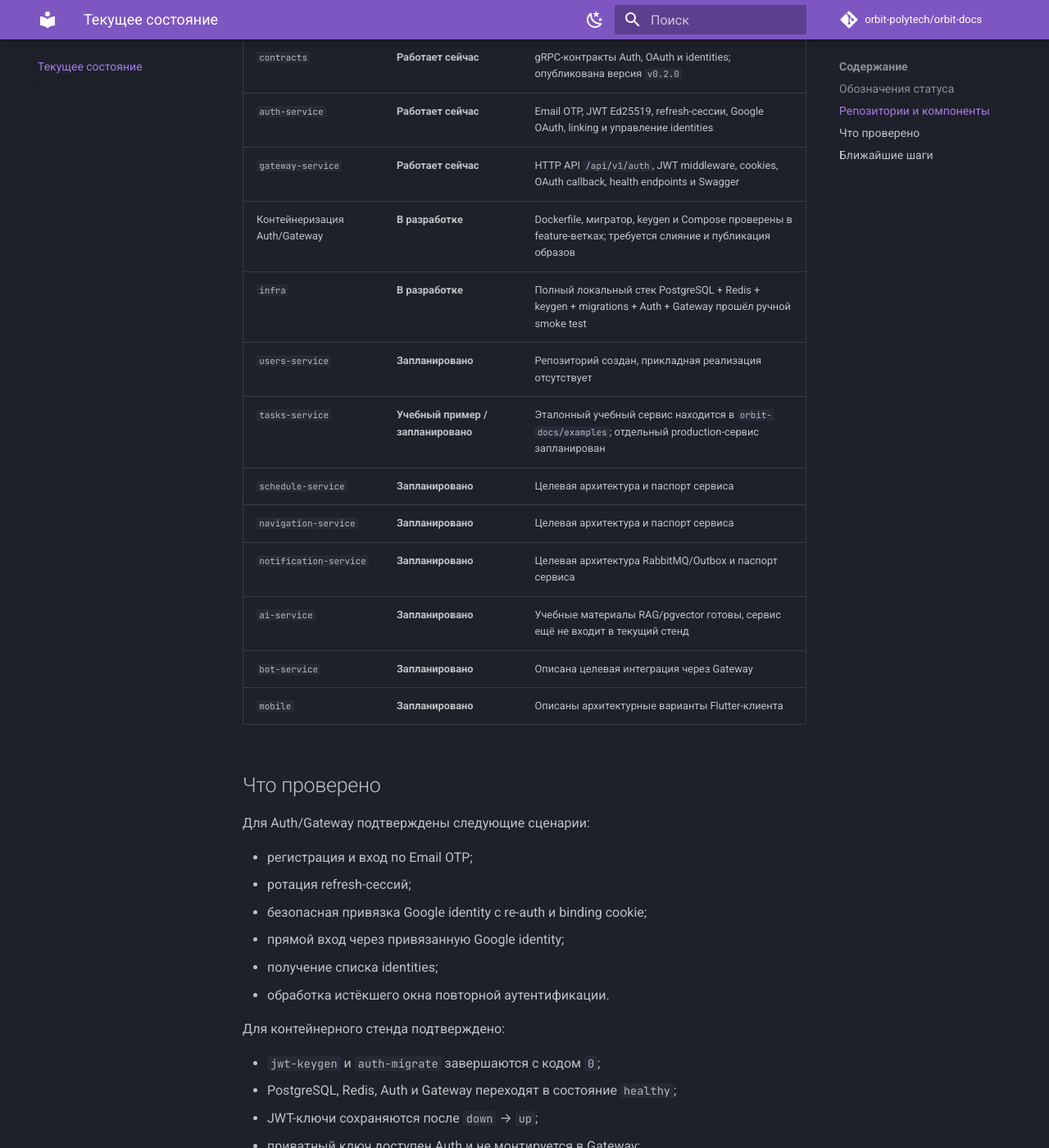
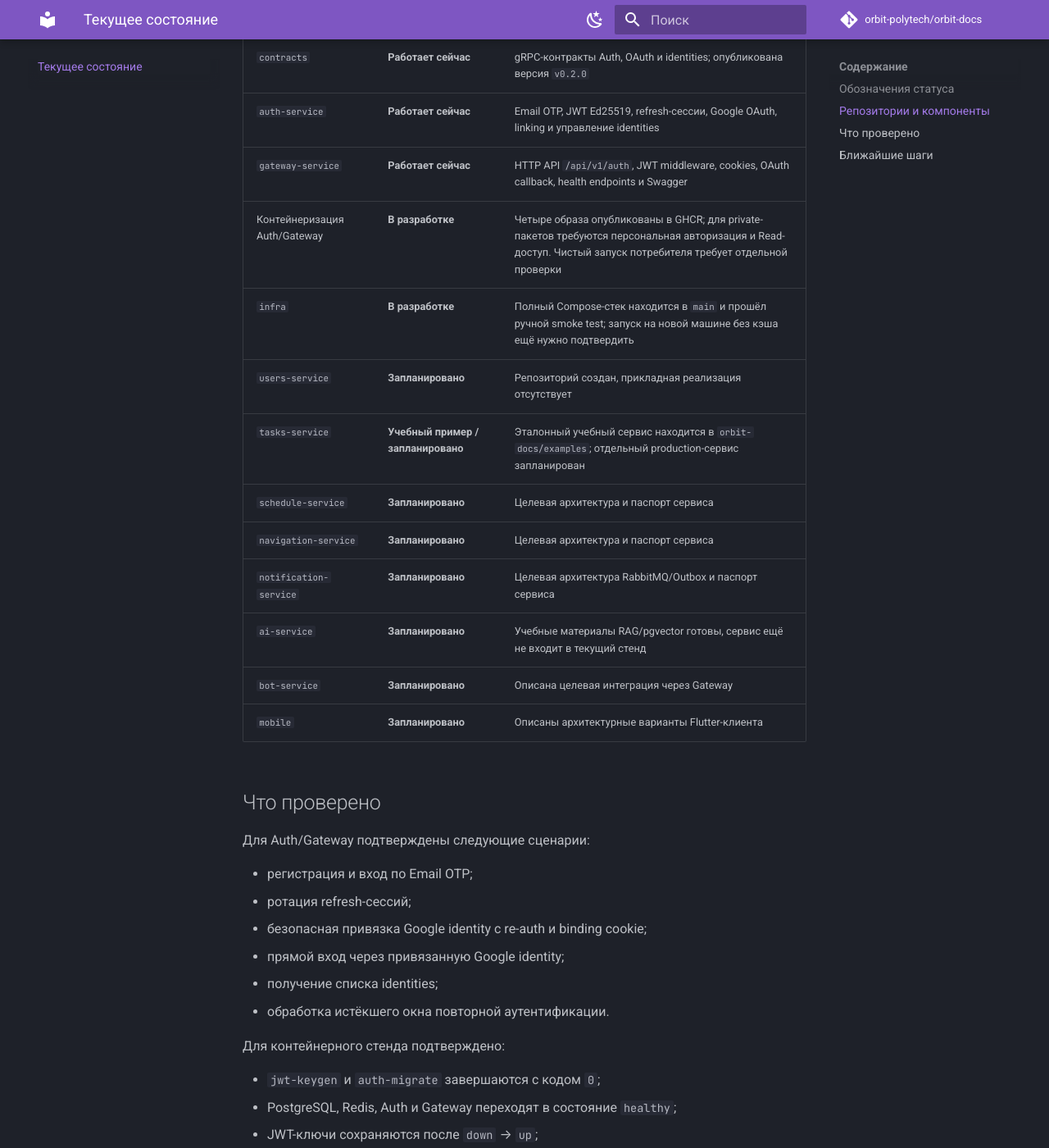
Before and after one commit to orbit-polytech/orbit-docs, an MkDocs documentation site: the page built from docs/project/current-state.md, in a window 1280 px wide and 1400 px high, scrolled down 770 px. Shown: the whole window at 82% size. Built offline with MkDocs 1.6.1 and Material for MkDocs 9.7.7, drawn with Linux system fonts in a browser that asks for light colours; comment, search, counter and statistics services are not loaded; some of the changed text lies outside the part shown.

Commit message:
docs: explain private GHCR access and safe Docker authentication (#2)

```diff
--- a/docs/llms.txt
+++ b/docs/llms.txt
@@ -2,6 +2,7 @@
 > Документация содержит текущую реализацию, feature-ветки, целевую архитектуру и учебные примеры. Всегда проверяйте статус компонента.
 
 ## Start here
+- [GHCR Access](https://orbit-polytech.github.io/orbit-docs/quickstart/ghcr-access/): private-образы, PAT classic read:packages, Docker login, права команды и диагностика; PAT никогда не помещается в .env.
 - [Current State](https://orbit-polytech.github.io/orbit-docs/project/current-state/): реализованные, разрабатываемые и запланированные компоненты.
 - [Current Quickstart](https://orbit-polytech.github.io/orbit-docs/quickstart/local-setup/): запуск PostgreSQL, Redis, Auth и Gateway.
 - [Project Overview](https://orbit-polytech.github.io/orbit-docs/): главная страница базы знаний.
--- a/docs/project/current-state.md
+++ b/docs/project/current-state.md
@@ -19,8 +19,8 @@
 | `contracts` | **Работает сейчас** | gRPC-контракты Auth, OAuth и identities; опубликована версия `v0.2.0` |
 | `auth-service` | **Работает сейчас** | Email OTP, JWT Ed25519, refresh-сессии, Google OAuth, linking и управление identities |
 | `gateway-service` | **Работает сейчас** | HTTP API `/api/v1/auth`, JWT middleware, cookies, OAuth callback, health endpoints и Swagger |
-| Контейнеризация Auth/Gateway | **В разработке** | Dockerfile, мигратор, keygen и Compose проверены в feature-ветках; требуется слияние и публикация образов |
-| `infra` | **В разработке** | Полный локальный стек PostgreSQL + Redis + keygen + migrations + Auth + Gateway прошёл ручной smoke test |
+| Контейнеризация Auth/Gateway | **В разработке** | Четыре образа опубликованы в GHCR; для private-пакетов требуются персональная авторизация и Read-доступ. Чистый запуск потребителя требует отдельной проверки |
+| `infra` | **В разработке** | Полный Compose-стек находится в `main` и прошёл ручной smoke test; запуск на новой машине без кэша ещё нужно подтвердить |
 | `users-service` | **Запланировано** | Репозиторий создан, прикладная реализация отсутствует |
 | `tasks-service` | **Учебный пример / запланировано** | Эталонный учебный сервис находится в `orbit-docs/examples`; отдельный production-сервис запланирован |
 | `schedule-service` | **Запланировано** | Целевая архитектура и паспорт сервиса |
@@ -52,11 +52,10 @@
 
 ## Ближайшие шаги
 
-1. Слить feature-ветки контейнеризации после ревью.
-2. Опубликовать образы Auth, Gateway, мигратора и keygen в GHCR.
-3. Проверить запуск из чистого клона только `infra`, без локального Docker-кэша и override.
-4. Синхронизировать паспорта сервисов и справочник env с релизными конфигурациями.
-5. Перейти к следующему сервису только после фиксации его контракта и границ ответственности.
+1. Настроить Read-доступ команды ко всем четырём пакетам и выполнить [авторизацию Docker в GHCR](../quickstart/ghcr-access.md).
+2. Проверить запуск из чистого клона только `infra`, без локального Docker-кэша и override.
+3. Синхронизировать паспорта сервисов и справочник env с релизными конфигурациями.
+4. Перейти к следующему сервису только после фиксации его контракта и границ ответственности.
 
 !!! warning "Важно"
     Страницы о RabbitMQ, Jaeger, Telegram-входе, Tasks, AI и мобильном приложении описывают целевую архитектуру или учебные примеры, пока соответствующий компонент не получит статус **«Работает сейчас»** на этой странице.
--- a/mkdocs.yml
+++ b/mkdocs.yml
@@ -82,6 +82,7 @@ nav:
   - Быстрый старт:
       - Обзор и правила команды: quickstart/overview.md
       - Запуск проекта с нуля (Tutorial): quickstart/local-setup.md
+      - Доступ к образам GHCR (How-to): quickstart/ghcr-access.md
       - Git & GitHub Flow (How-to): quickstart/git-workflow.md
       - Чек-лист код-ревью (Reference): quickstart/review-checklist.md
       - Базовый онбординг:
```
Also changed, not shown: docs/quickstart/ghcr-access.md (added, +117 -0 lines), docs/quickstart/local-setup.md (+8 -2 lines).
